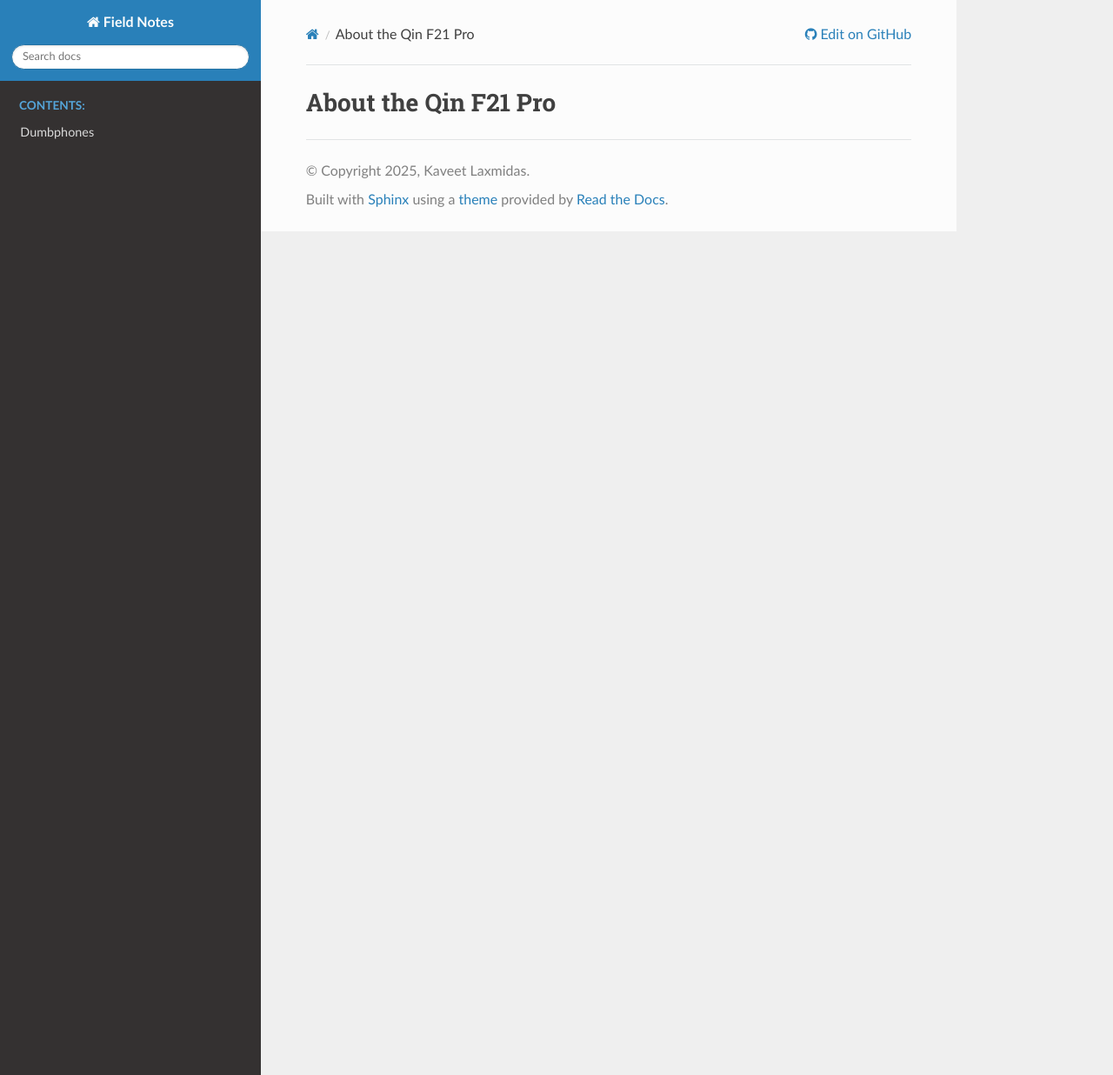
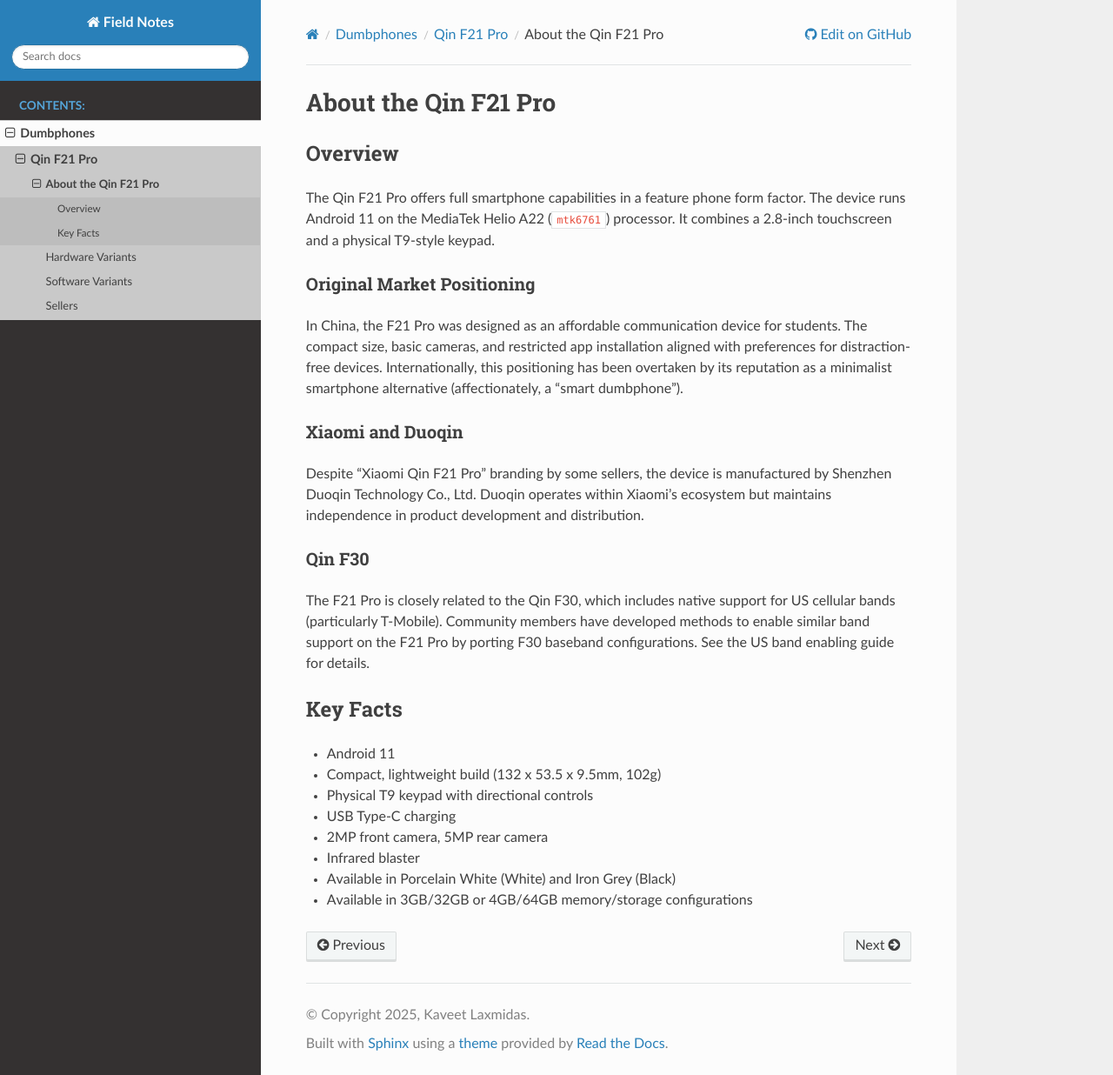
Before and after one commit to kaveet/kaveet.github.io, a Sphinx documentation site: the page built from docs/dumbphones/qin-f21-pro/introduction.md, in a window 1280 px wide and 1236 px high. Shown: the whole window at 87% size. Built offline with Sphinx 7.4.7 and the Read the Docs theme 3.1.0, drawn with Linux system fonts in a browser that asks for light colours; pages that are not in the unit, such as notebooks, are missing from menus.

Commit message:
feat: add introduction

```diff
--- a/docs/dumbphones/qin-f21-pro/introduction.md
+++ b/docs/dumbphones/qin-f21-pro/introduction.md
@@ -1 +1,28 @@
 # About the Qin F21 Pro
+
+## Overview
+
+The Qin F21 Pro offers full smartphone capabilities in a feature phone form factor. The device runs Android 11 on the MediaTek Helio A22 (`mtk6761`) processor. It combines a 2.8-inch touchscreen and a physical T9-style keypad.
+
+### Original Market Positioning
+
+In China, the F21 Pro was designed as an affordable communication device for students. The compact size, basic cameras, and restricted app installation aligned with preferences for distraction-free devices. Internationally, this positioning has been overtaken by its reputation as a minimalist smartphone alternative (affectionately, a "smart dumbphone").
+
+### Xiaomi and Duoqin
+
+Despite "Xiaomi Qin F21 Pro" branding by some sellers, the device is manufactured by Shenzhen Duoqin Technology Co., Ltd. Duoqin operates within Xiaomi's ecosystem but maintains independence in product development and distribution.
+
+### Qin F30
+
+The F21 Pro is closely related to the Qin F30, which includes native support for US cellular bands (particularly T-Mobile). Community members have developed methods to enable similar band support on the F21 Pro by porting F30 baseband configurations. See the US band enabling guide for details.
+
+## Key Facts
+
+- Android 11
+- Compact, lightweight build (132 x 53.5 x 9.5mm, 102g)
+- Physical T9 keypad with directional controls
+- USB Type-C charging
+- 2MP front camera, 5MP rear camera
+- Infrared blaster
+- Available in Porcelain White (White) and Iron Grey (Black)
+- Available in 3GB/32GB or 4GB/64GB memory/storage configurations
```
Also changed, not shown: docs/dumbphones/qin-f21-pro/index.md (+1 -1 lines).
